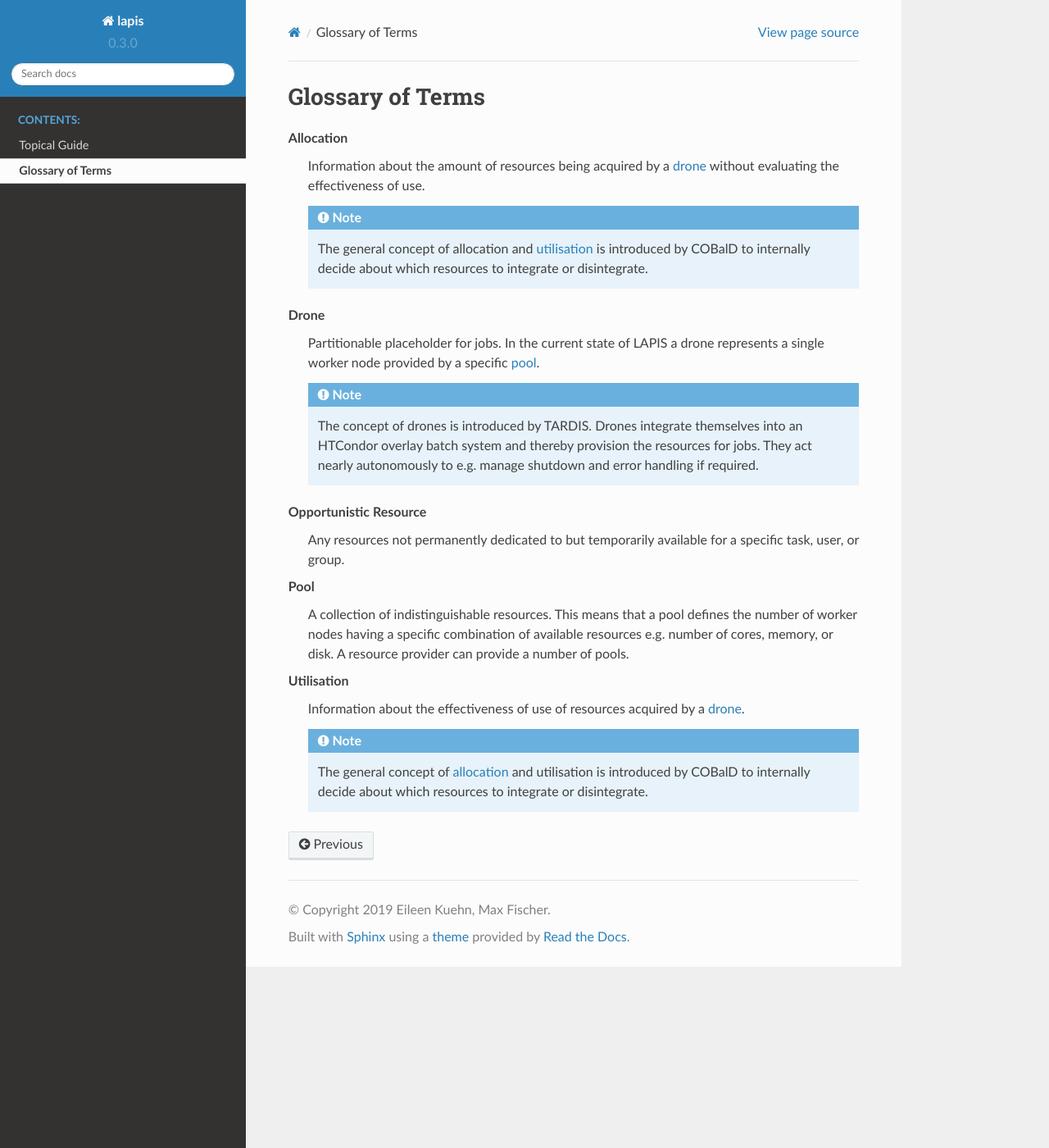
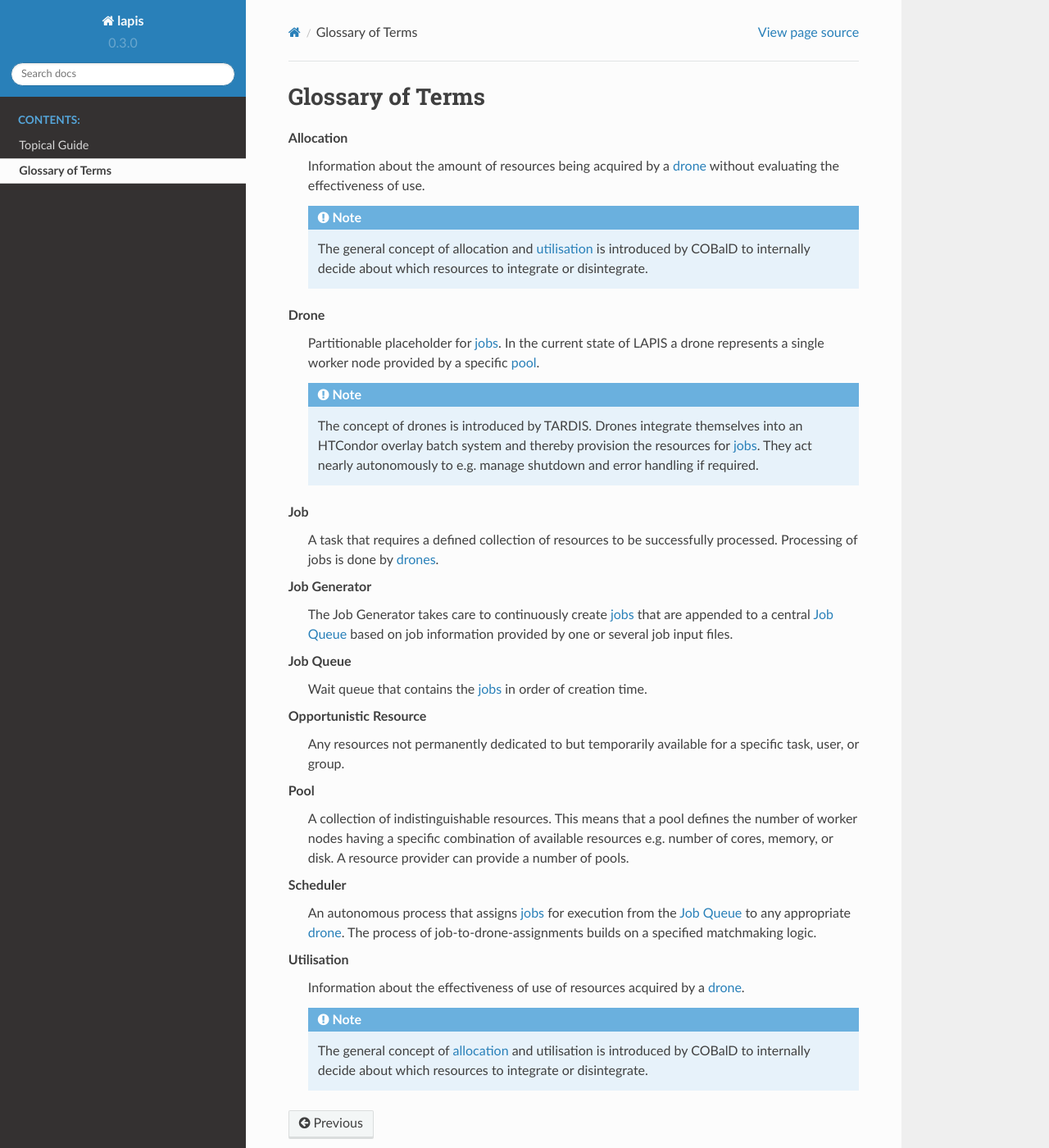
Before and after one commit to MatterMiners/lapis, a Sphinx documentation site: the page built from docs/source/glossary.rst, in a window 1280 px wide and 1400 px high. Shown: the whole window at 82% size. Built offline with Sphinx 7.4.7 and the Read the Docs theme 2.0.0, drawn with Linux system fonts in a browser that asks for light colours; formulas are drawn with MathJax 3.

Commit message:
added definitions for job, job generator, job queue, and scheduler

```diff
--- a/docs/source/glossary.rst
+++ b/docs/source/glossary.rst
@@ -18,15 +18,28 @@ Glossary of Terms
          disintegrate.
 
    Drone
-      Partitionable placeholder for jobs. In the current state of LAPIS a drone
-      represents a single worker node provided by a specific :term:`pool`.
+      Partitionable placeholder for :term:`jobs <Job>`. In the current state of
+      LAPIS a drone represents a single worker node provided by a specific
+      :term:`pool`.
 
       .. note::
 
          The concept of drones is introduced by TARDIS. Drones integrate
          themselves into an HTCondor overlay batch system and thereby provision
-         the resources for jobs. They act nearly autonomously to e.g. manage
-         shutdown and error handling if required.
+         the resources for :term:`jobs <Job>`. They act nearly autonomously to
+         e.g. manage shutdown and error handling if required.
+
+   Job
+      A task that requires a defined collection of resources to be successfully
+      processed. Processing of jobs is done by :term:`drones <Drone>`.
+
+   Job Generator
+      The Job Generator takes care to continuously create :term:`jobs <Job>`
+      that are appended to a central :term:`Job Queue` based on job information
+      provided by one or several job input files.
+
+   Job Queue
+      Wait queue that contains the :term:`jobs <Job>` in order of creation time.
 
    Opportunistic Resource
       Any resources not permanently dedicated to but temporarily available for
@@ -38,6 +51,11 @@ Glossary of Terms
       available resources e.g. number of cores, memory, or disk. A resource
       provider can provide a number of pools.
 
+   Scheduler
+      An autonomous process that assigns :term:`jobs <Job>` for execution from
+      the :term:`Job Queue` to any appropriate :term:`drone`. The process
+      of job-to-drone-assignments builds on a specified matchmaking logic.
+
    Utilisation
       Information about the effectiveness of use of resources acquired by a
       :term:`drone`.
```
